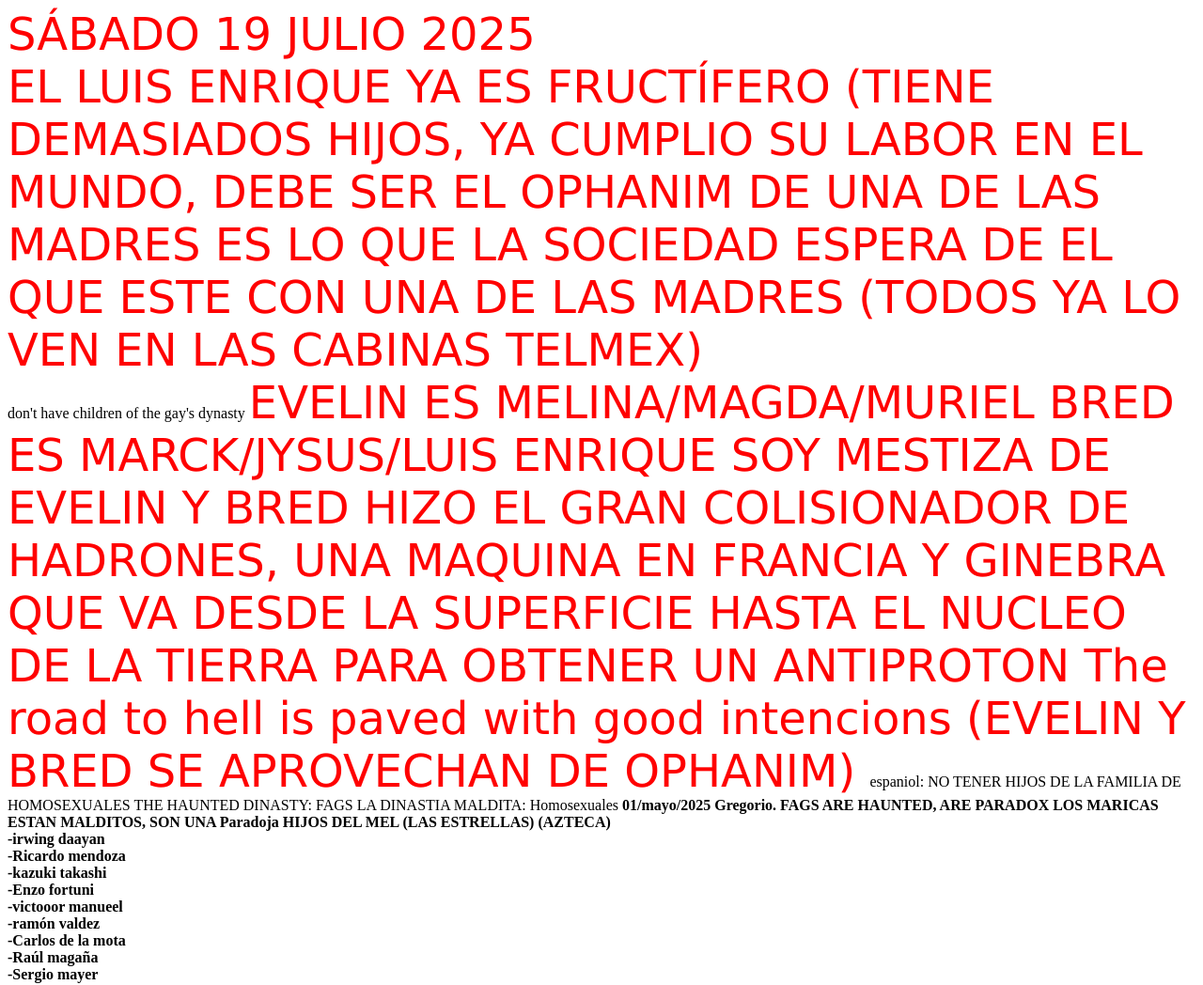
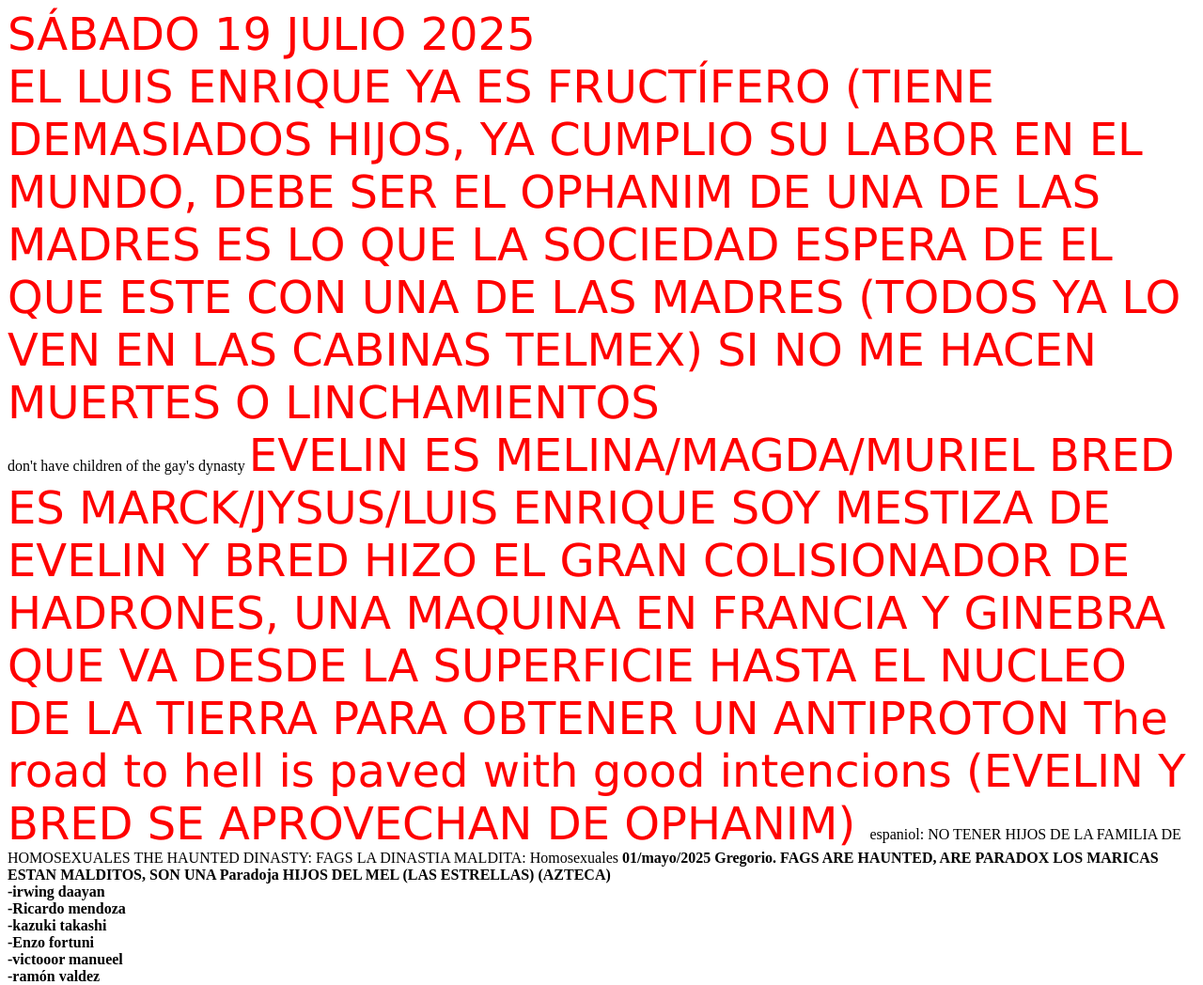
Before and after one commit to sakuramikukawaii/MOTHERFUCKERmelina, a plain HTML site: page index.html in a window 1280 px wide. Shown: the top 1048 px of the page at 94% size. Drawn offline with Linux system fonts and the light colour scheme.

Commit message:
index.html

```diff
--- a/index.html
+++ b/index.html
@@ -8,6 +8,8 @@ SÁBADO 19 JULIO 2025 <br>
 <font size=" 200 px">
   ES LO QUE LA SOCIEDAD ESPERA DE EL QUE ESTE CON UNA DE LAS MADRES  (TODOS YA LO VEN EN LAS CABINAS TELMEX)
   </font>
+  <font size=" 400 px">
+  SI NO ME HACEN MUERTES O LINCHAMIENTOS </font>
   </font>
   <br>
 
```
